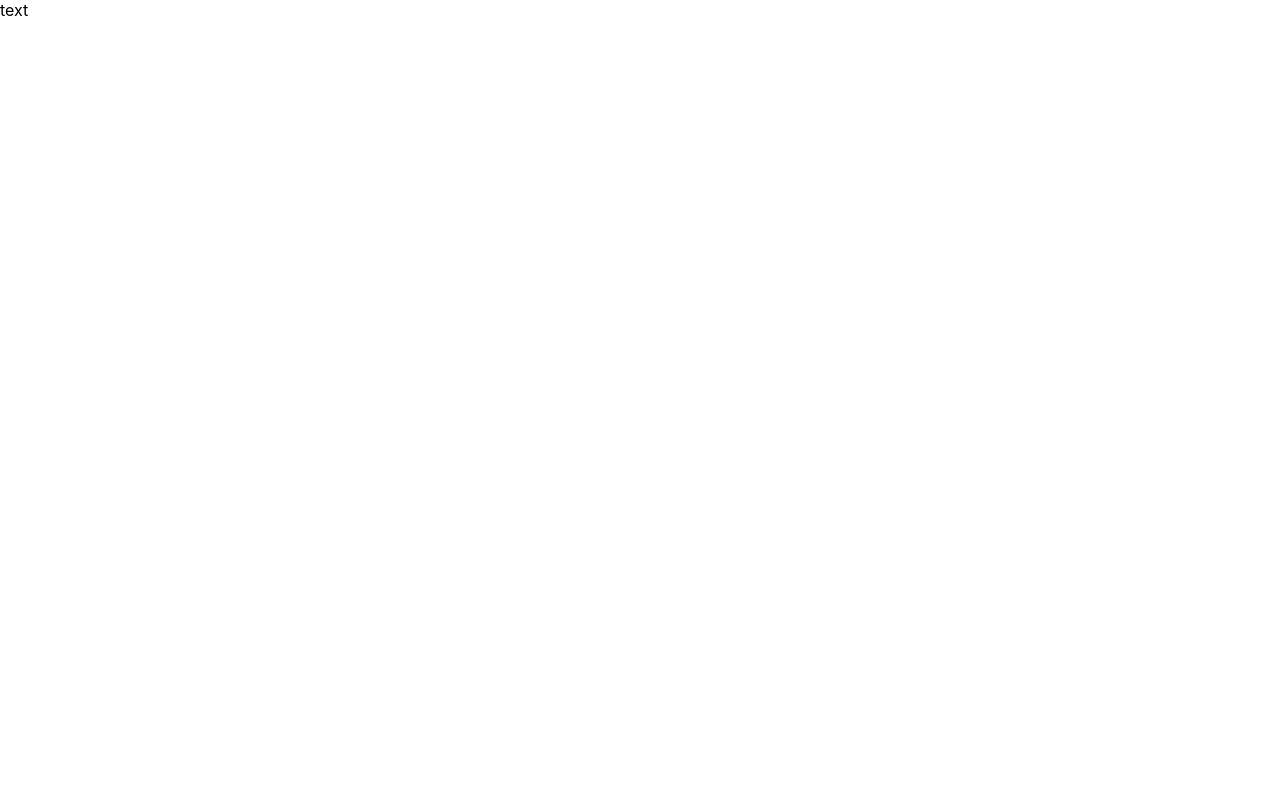
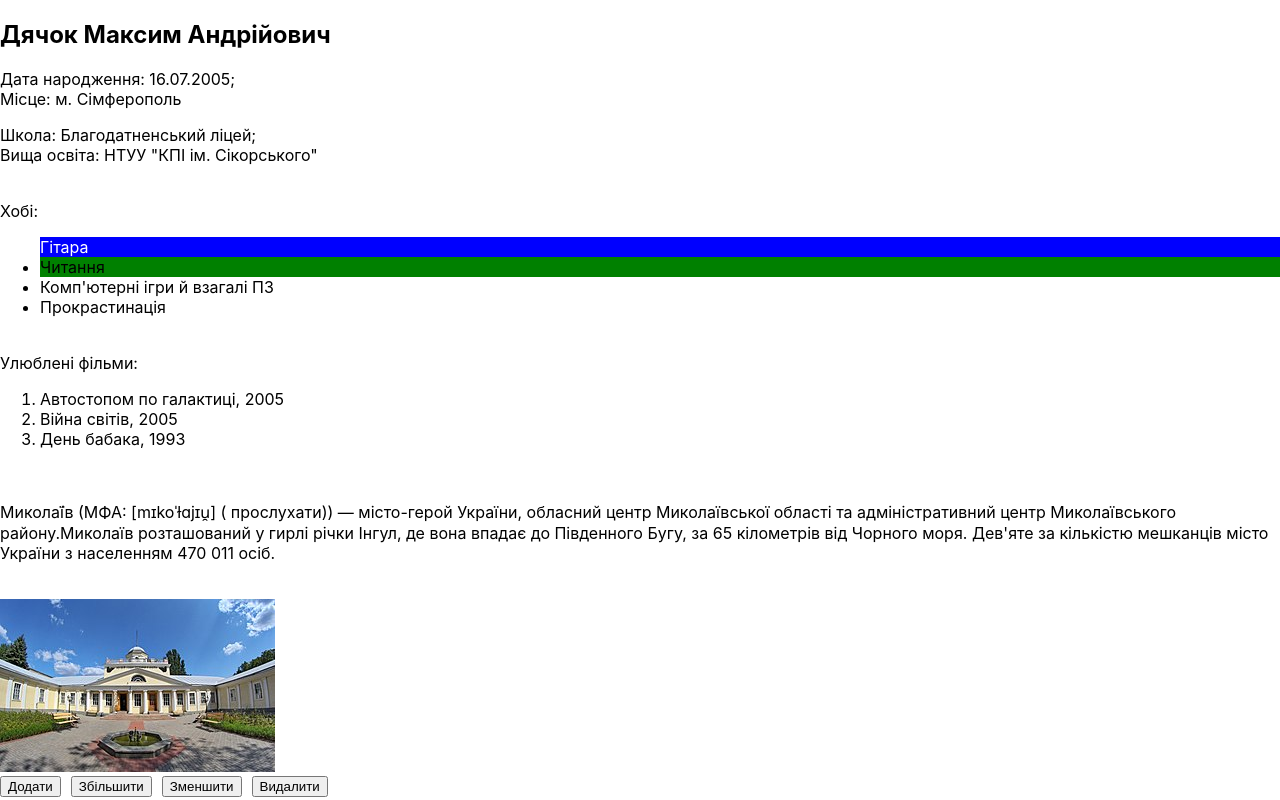
Before and after one commit to BbIXOD/lab-7-frontend, a React (Create React App) app: page / in a window 1280 px wide. Built offline with nearby package versions, Linux system fonts and the light colour scheme.

Commit message:
Finish first task

```diff
--- a/src/App.js
+++ b/src/App.js
@@ -1,8 +1,13 @@
 import React from 'react';
+import Content from './components/Content/Content.js'
+import Image from './components/Image/Image.js'
+import Header from './components/Header.js'
 
 function App() {
 	return <div>
-		text
+		<Header />
+		<Content />
+		<Image />
 	</div>;
 }
 
--- /dev/null
+++ b/src/components/Content/Content.js
@@ -0,0 +1,74 @@
+import React, { Component } from "react";
+import styles from "./Content.module.css";
+
+export default class Content extends Component {
+    constructor(props) {
+        super(props);
+        this.state = {
+            isModified1: true,
+            isModified2: true
+        };
+    }
+
+    changeStyleById = () => {
+        this.setState((prevState) => ({
+            isModified1: !prevState.isModified1
+        }));
+    };
+
+    getElementByQuery = () => {
+        this.setState((prevState) => ({
+            isModified2: !prevState.isModified2
+        }));
+    };
+
+    render() {
+        const { isModified1, isModified2 } = this.state;
+
+        return (
+            <div>
+                <p>
+                    Дата народження: 16.07.2005;<br />Місце: м. Сімферополь
+                </p>
+                <p>
+                    Школа: Благодатненський ліцей;<br />Вища освіта: НТУУ "КПІ ім. Сікорського"
+                </p>
+
+                <br />
+                Хобі:
+                <ul>
+                    <li
+                        id="element4"
+                        className={isModified1 ? styles.modified1 : styles.modified2}
+                        onClick={this.changeStyleById}
+                    >
+                        Гітара
+                    </li>
+                    <li
+                        className={isModified2 ? styles.modified2 : styles.modified1}
+                        onClick={this.getElementByQuery}
+                    >
+                        Читання
+                    </li>
+                    <li>Комп'ютерні ігри й взагалі ПЗ</li>
+                    <li>Прокрастинація</li>
+                </ul>
+                <br />
+                Улюблені фільми:
+                <ol>
+                    <li>Автостопом по галактиці, 2005</li>
+                    <li>Війна світів, 2005</li>
+                    <li>День бабака, 1993</li>
+                </ol>
+                <br />
+                <p>
+                    Микола́їв (МФА: [mɪkoˈɫɑjɪu̯] ( прослухати)) — місто-герой України, обласний центр Миколаївської області та
+                    адміністративний центр Миколаївського району.Миколаїв розташований у гирлі річки Інгул, де вона впадає до
+                    Південного Бугу, за 65 кілометрів від Чорного моря. Дев'яте за кількістю мешканців місто України з населенням
+                    470 011 осіб.
+                </p>
+                <br />
+            </div>
+        );
+    }
+}
--- /dev/null
+++ b/src/components/Content/Content.module.css
@@ -0,0 +1,9 @@
+.modified1 {
+    background-color: blue;
+    color: white;
+}
+
+.modified2 {
+    background-color: green;
+    color: black;
+}
--- a/src/components/Header.js
+++ b/src/components/Header.js
@@ -0,0 +1,5 @@
+import React from "react"
+
+export default function Header() {
+    return <h2>Дячок Максим Андрійович</h2>
+}
--- /dev/null
+++ b/src/components/Image/Image.js
@@ -0,0 +1,39 @@
+import React, { useState } from "react";
+import styles from "./Image.module.css"
+
+export default function Image() {
+  const [isImageVisible, setIsImageVisible] = useState(true);
+  const [scale, setScale] = useState(1);
+
+  const addImage = () => setIsImageVisible(true);
+
+  const scaleImage = (delta) => {
+    setScale((prevScale) => Math.max(0.1, prevScale + delta * 0.1));
+  };
+
+  const deleteImage = () => setIsImageVisible(false);
+
+  return (
+    <div>
+      <a href="https://mkrada.gov.ua/" id="city-image-container">
+        {isImageVisible && (
+          <img
+            id="city-image"
+            src="/images/city.jpg"
+            alt="Фото міста Миколаїв. Без поняття чому не завантажилось."
+            style={{
+              transform: `scale(${scale})`,
+              transition: "transform 0.3s ease",
+            }}
+          />
+        )}
+      </a>
+      <div className={styles.flexContainer}>
+        <button onClick={addImage}>Додати</button>
+        <button onClick={() => scaleImage(0.1)}>Збільшити</button>
+        <button onClick={() => scaleImage(-0.1)}>Зменшити</button>
+        <button onClick={deleteImage}>Видалити</button>
+      </div>
+    </div>
+  );
+}
--- /dev/null
+++ b/src/components/Image/Image.module.css
@@ -0,0 +1,5 @@
+.flexContainer {
+    display: flex;
+    flex-wrap: wrap;
+    gap: 10px;
+}
```
Also changed, not shown: package.json (+5 -2 lines), public/images/city.jpg (added), src/components/Content.js (deleted), src/components/Image.js (deleted), 1 other file (tests, documents, lock files or other folders).
